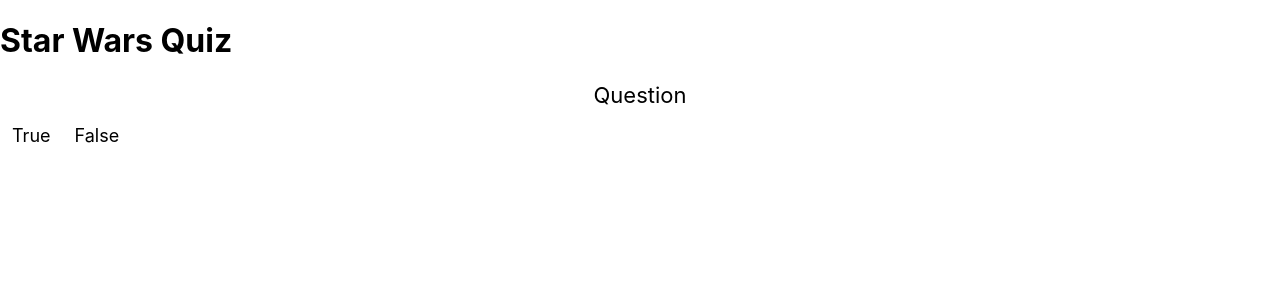
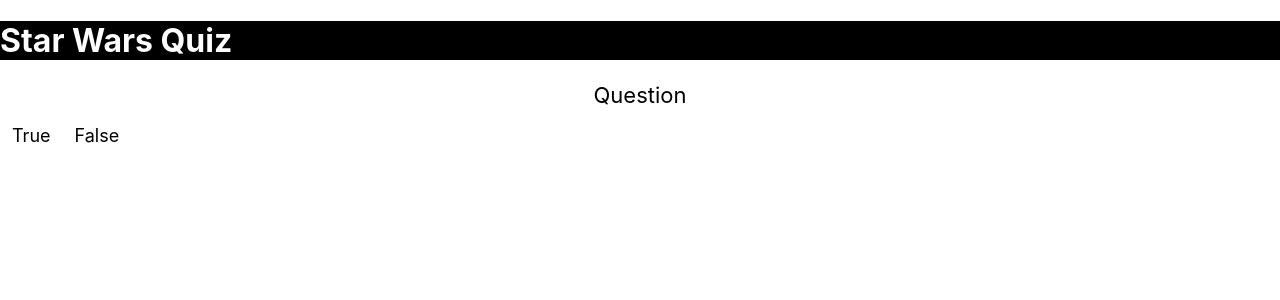
Before and after one commit to inkblotty/StarWarsQuiz, a React (Create React App) app: page / in a window 1280 px wide. Shown: the top 300 px of the page. Built offline with nearby package versions, Linux system fonts and the light colour scheme.

Commit message:
theme cleanup with ThemeProvider

```diff
--- a/src/App.tsx
+++ b/src/App.tsx
@@ -1,18 +1,20 @@
 import React, { useState } from 'react';
+import { ThemeProvider } from 'styled-components';
 
 import { makeTheme } from './lib/helpers';
 import Header from './components/Header';
 import RadioButtons from './components/RadioButtons';
 
 function App() {
-  const [darkSideMode] = useState(false);
+  const [darkSideMode] = useState(true);
 
   const { theme: AppTheme } = makeTheme(darkSideMode);
   console.log('AppTheme: ', AppTheme);
 
   return (
+    <ThemeProvider theme={AppTheme}>
       <div>
-      <Header theme={AppTheme} />
+        <Header />
         <RadioButtons
           label='Question'
           name='example-radio'
@@ -20,9 +22,9 @@
             { name: 'opt-1', label: 'True' },
             { name: 'opt-2', label: 'False' },
           ]}
-        theme={AppTheme}
         />
       </div>
+    </ThemeProvider>
   );
 }
 
--- a/src/components/Header.tsx
+++ b/src/components/Header.tsx
@@ -6,11 +6,10 @@
   background-color: ${({ theme }: ThemeProps) => theme.colors.backgroundColor};
   color: ${({ theme }: ThemeProps) => theme.colors.textColor};
 `;
-type Props = {
-} & ThemeProps;
-const Header = ({ theme }: Props) => {
+type Props = {};
+const Header = (props: Props) => {
   return (
-    <StyledHeader theme={theme}>
+    <StyledHeader>
       Star Wars Quiz
     </StyledHeader>
   );
--- a/src/components/RadioButtons.tsx
+++ b/src/components/RadioButtons.tsx
@@ -14,7 +14,6 @@
   }[];
   value?: string | number;
 };
-type AllProps = Props & ThemeProps;
 
 const StyledFieldset = styled.fieldset`
   border: none;
@@ -56,26 +55,23 @@
     outline: none;
   };
 `;
-const RadioButtons = ({ options, theme, value, ...props }: AllProps) => {
+const RadioButtons = ({ options, value, ...props }: Props) => {
   return (
-    <StyledFieldset theme={theme}>
-      <StyledLegend theme={theme}>{props.label}</StyledLegend>
+    <StyledFieldset>
+      <StyledLegend>{props.label}</StyledLegend>
       {options.map((opt, i) => (
         <StyledDiv
           key={`${props.name}-radio-opt-${i}`}
-          theme={theme}
         >
           <StyledLabel
             disabled={props.disabled}
             htmlFor={opt.name}
-            theme={theme}
           >
             <StyledRadio
               aria-disabled={props.disabled}
               aria-invalid={props.errored}
               disabled={props.disabled}
               checked={opt.name === value}
-              theme={theme}
               type='radio'
             />
             {opt.label}
```
Lines whose indentation alone changed are shown as unchanged.
